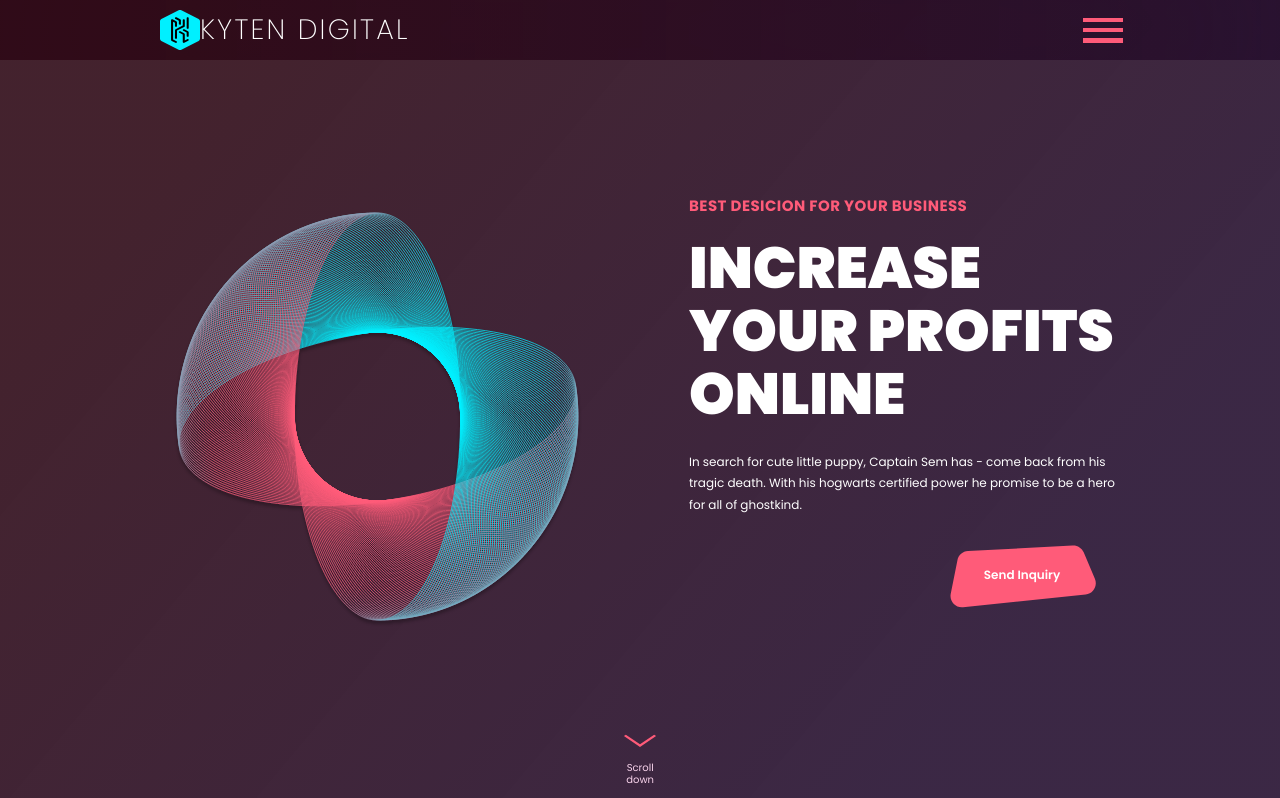
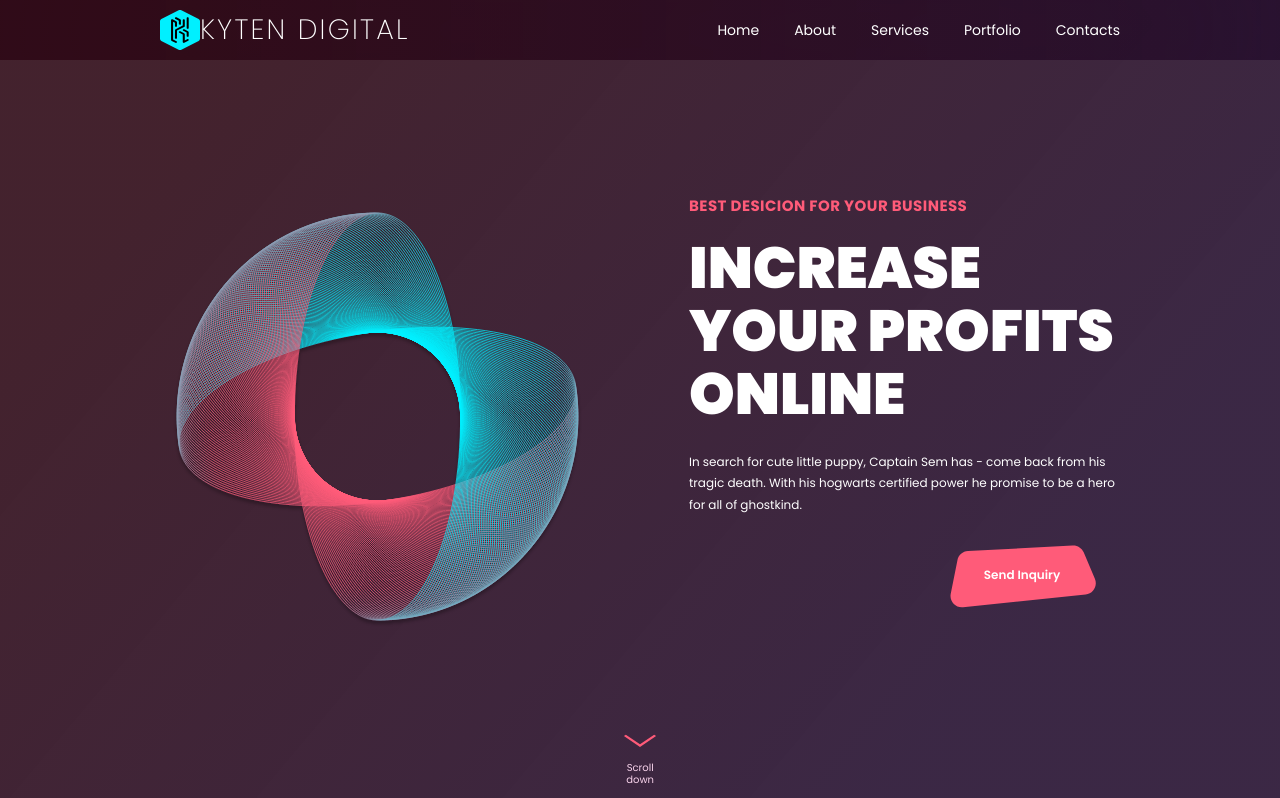
Before and after one commit to KaytenDigitalStudio/kytenagency, a React (Create React App) app: page / in a window 1280 px wide. Shown: the top 798 px of the page. Built offline with nearby package versions, Linux system fonts and the light colour scheme.

Commit message:
1. added desktop menu navbar 2. added hover effect on a elements

```diff
--- a/src/components/Header/Header.jsx
+++ b/src/components/Header/Header.jsx
@@ -18,7 +18,8 @@ function Header() {
           <img className={classes.logo} src={logo} alt='Kayten Digital Logo' />
           <div className={classes.logoText}>Kyten Digital</div>
         </a>
-        {/* <ul className={classes.navMenu}>
+        <nav className={classes.desktopMenu}>
+        <ul className={classes.navMenu}>
           <li>
             <a href='#homepage' className={classes.navText}>
               Home
@@ -44,7 +45,8 @@ function Header() {
               Contacts
             </a>
           </li>
-        </ul> */}
+        </ul>
+        </nav>
         <div
           className={menuActive ? classes.burgerMenuActive : classes.burgerMenu}
           onClick={OpenMenu}
--- a/src/styles/Header.module.scss
+++ b/src/styles/Header.module.scss
@@ -38,17 +38,7 @@
     @media only screen and (min-width: 1280px) {
       height: 60px;
     }
-    // .navMenu {
-    //   display: flex;
-    //   justify-content: space-between;
-    //   list-style: none;
-    //   .navText {
-    //     margin: 0 0 0 35px;
-    //     color: colors.$white;
-    //     font-family: 'Poppins';
-    //     font-size: 14px;
-    //   }
-    // }
+
 
     .logoGroup {
       top: 0px;
@@ -69,14 +59,69 @@
         text-decoration: none;
       }
     }
+    .desktopMenu{
+      width:auto;
+      display: block;
+
+      @media only screen and (max-width: 768px) {
+          display: none;
+       }
+
+      .navMenu {
+        display: flex;
+        justify-content: space-between;
+        list-style: none;
+
+
+
+        .navText {
+          margin: 0 0 0 35px;
+          color: colors.$white;
+          font-family: 'Poppins';
+          font-size: 14px;
+          cursor: pointer;
+          position: relative;
+        }
+        .navText::after{
+          content: '';
+          display: none;
+          background-color: colors.$red-pink;
+          width: 100%;
+          height: 4px;
+          position: absolute;
+          transform-origin: left;
+          margin: 0 0 0 35px;
+          border-radius: 3px;
+        }
+        .navText:hover::after {
+         display: block;
+         animation-name: underlined;
+         animation-duration: 0.5s;
+        }
+
+        @keyframes underlined {
+          from {width: 0;}
+          to {width: 100%;}
+        }
+      }
+    }
+
+
+
     .burgerMenu {
       z-index: 20;
       width: 40px;
       height: 30px;
+
       @media only screen and (min-width: 1280px) {
         width: 35px;
         height: 25px;
       }
+
+      @media only screen and (min-width: 768px) {
+        display: none;
+     }
+
       cursor: pointer;
       display: flex;
       flex-direction: column;
```
